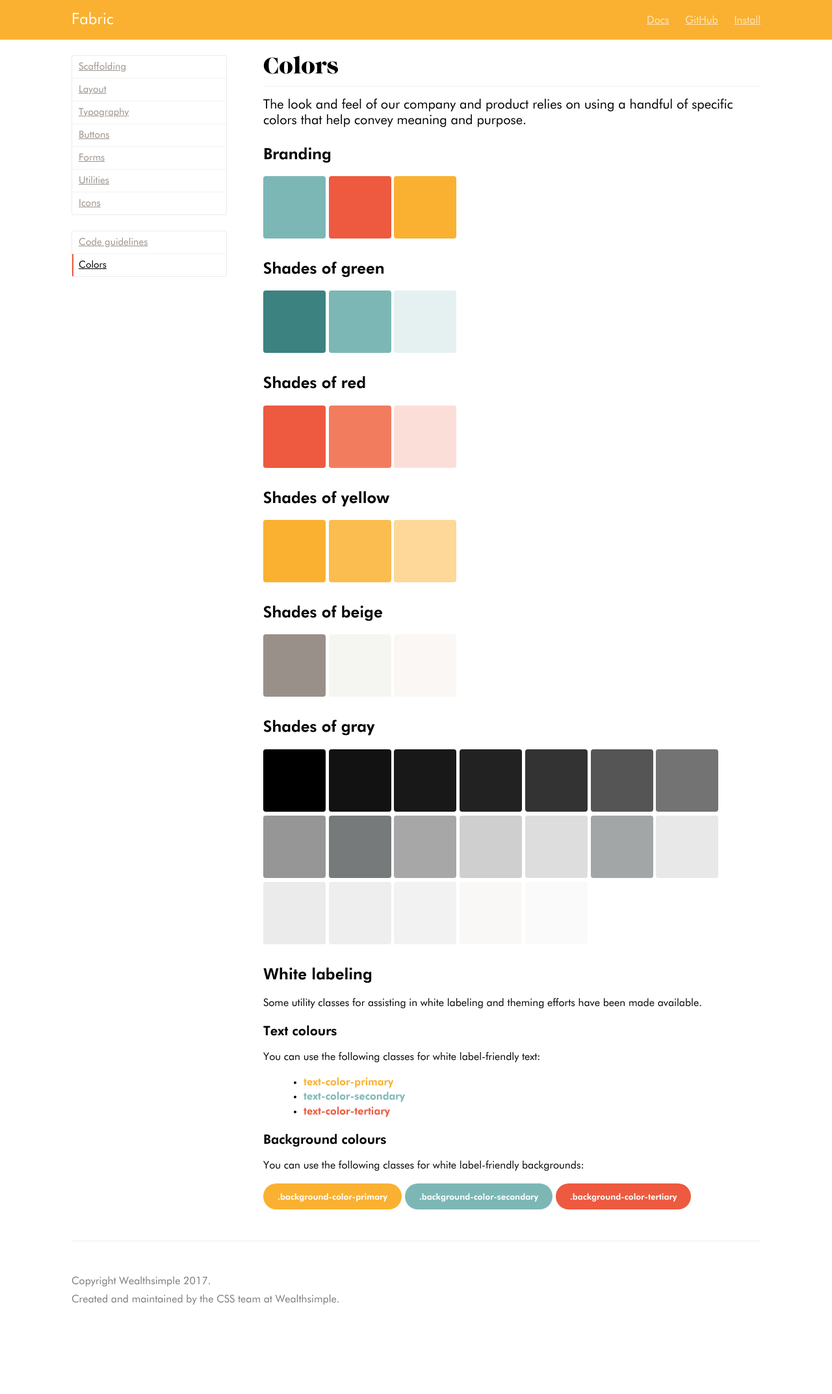
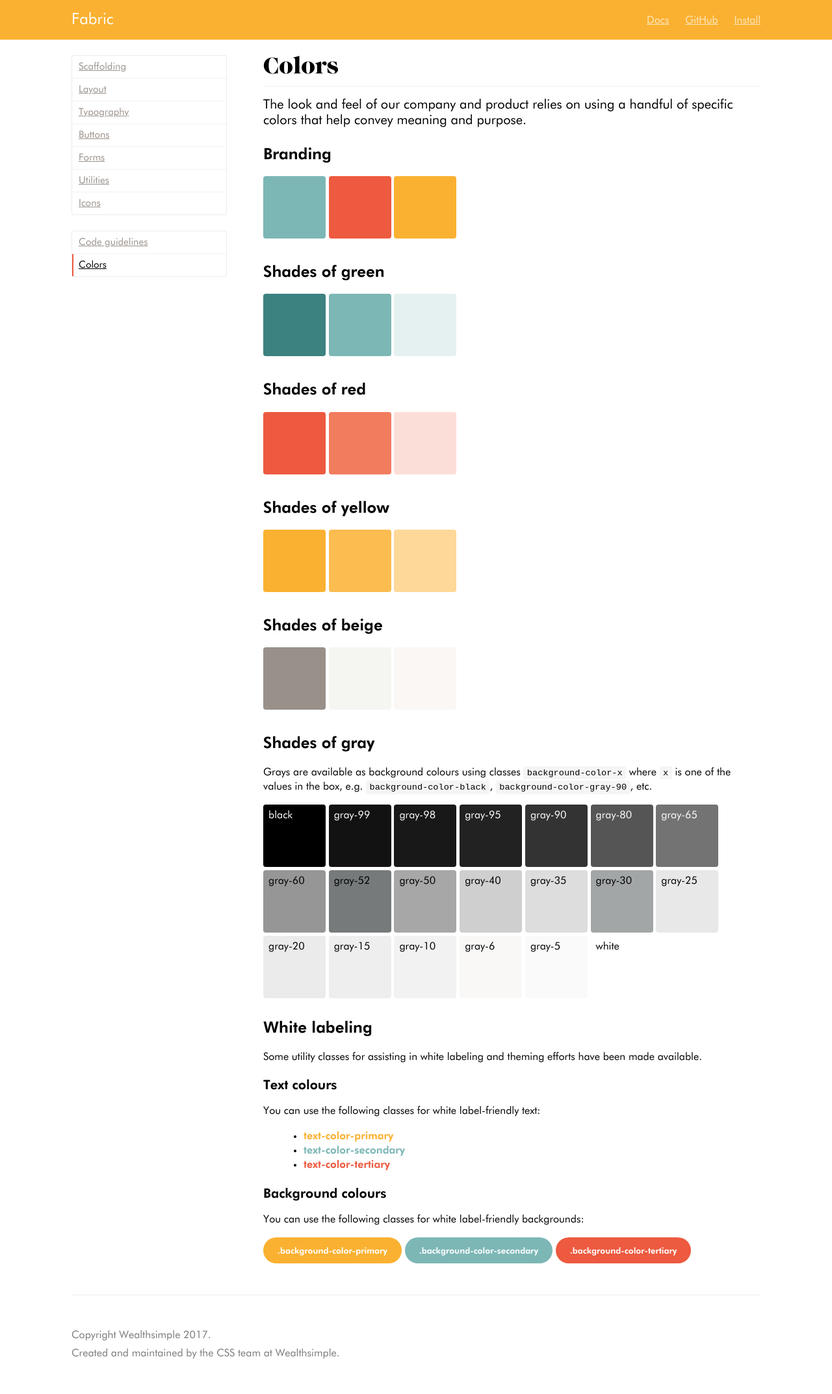
Before and after one commit to yusuf8ahmed/fabric, a Jekyll site: the page built from docs/colors.md, in a window 1280 px wide. Shown: the whole page at 65% size. Built offline with Jekyll 4.4.1, drawn with Linux system fonts in a browser that asks for light colours; before the commit the page ends 2062 px from its top, so only the background shows below that.

Commit message:
utility classes for gray backgrounds

```diff
--- a/docs/colors.md
+++ b/docs/colors.md
@@ -36,26 +36,28 @@
 
 ### Shades of gray
 
-<div class="swatch swatch-black"></div>
-<div class="swatch swatch-gray-99"></div>
-<div class="swatch swatch-gray-98"></div>
-<div class="swatch swatch-gray-95"></div>
-<div class="swatch swatch-gray-90"></div>
-<div class="swatch swatch-gray-80"></div>
-<div class="swatch swatch-gray-65"></div>
-<div class="swatch swatch-gray-60"></div>
-<div class="swatch swatch-gray-52"></div>
-<div class="swatch swatch-gray-50"></div>
-<div class="swatch swatch-gray-40"></div>
-<div class="swatch swatch-gray-35"></div>
-<div class="swatch swatch-gray-30"></div>
-<div class="swatch swatch-gray-25"></div>
-<div class="swatch swatch-gray-20"></div>
-<div class="swatch swatch-gray-15"></div>
-<div class="swatch swatch-gray-10"></div>
-<div class="swatch swatch-gray-6"></div>
-<div class="swatch swatch-gray-5"></div>
-<div class="swatch swatch-white"></div>
+Grays are available as background colours using classes `background-color-x` where `x` is one of the values in the box, e.g. `background-color-black`, `background-color-gray-90`, etc.
+
+<div class="swatch background-color-black text-white">black</div>
+<div class="swatch background-color-gray-99 text-white">gray-99</div>
+<div class="swatch background-color-gray-98 text-white">gray-98</div>
+<div class="swatch background-color-gray-95 text-white">gray-95</div>
+<div class="swatch background-color-gray-90 text-white">gray-90</div>
+<div class="swatch background-color-gray-80 text-white">gray-80</div>
+<div class="swatch background-color-gray-65 text-white">gray-65</div>
+<div class="swatch background-color-gray-60">gray-60</div>
+<div class="swatch background-color-gray-52">gray-52</div>
+<div class="swatch background-color-gray-50">gray-50</div>
+<div class="swatch background-color-gray-40">gray-40</div>
+<div class="swatch background-color-gray-35">gray-35</div>
+<div class="swatch background-color-gray-30">gray-30</div>
+<div class="swatch background-color-gray-25">gray-25</div>
+<div class="swatch background-color-gray-20">gray-20</div>
+<div class="swatch background-color-gray-15">gray-15</div>
+<div class="swatch background-color-gray-10">gray-10</div>
+<div class="swatch background-color-gray-6">gray-6</div>
+<div class="swatch background-color-gray-5">gray-5</div>
+<div class="swatch background-color-white">white</div>
 
 ### White labeling
 
--- a/docs/docs.scss
+++ b/docs/docs.scss
@@ -362,6 +362,9 @@
   width: 6rem;
   height: 6rem;
   border-radius: .25rem;
+  padding: 8px;
+  margin-bottom: 5px;
+  box-sizing: border-box;
 }
 
 .swatch-green { background-color: $color-green; }
@@ -376,26 +379,7 @@
 .swatch-faded-yellow { background-color: $color-faded-yellow; }
 .swatch-translucent-yellow { background-color: $color-translucent-yellow; }
 
-.swatch-black { background-color: $color-black; }
-.swatch-gray-99 { background-color: $color-gray-99; }
-.swatch-gray-98 { background-color: $color-gray-98; }
-.swatch-gray-95 { background-color: $color-gray-95; }
-.swatch-gray-90 { background-color: $color-gray-90; }
-.swatch-gray-80 { background-color: $color-gray-80; }
-.swatch-gray-65 { background-color: $color-gray-65; }
-.swatch-gray-60 { background-color: $color-gray-60; }
-.swatch-gray-52 { background-color: $color-gray-52; }
-.swatch-gray-50 { background-color: $color-gray-50; }
-.swatch-gray-40 { background-color: $color-gray-40; }
-.swatch-gray-35 { background-color: $color-gray-35; }
-.swatch-gray-30 { background-color: $color-gray-30; }
-.swatch-gray-25 { background-color: $color-gray-25; }
-.swatch-gray-20 { background-color: $color-gray-20; }
-.swatch-gray-15 { background-color: $color-gray-15; }
-.swatch-gray-10 { background-color: $color-gray-10; }
-.swatch-gray-6 { background-color: $color-gray-6; }
-.swatch-gray-5 { background-color: $color-gray-5; }
-.swatch-white { background-color: $color-white; }
+// Gray swatches use utility classes at _utilities.scss
 
 .swatch-light-beige { background-color: $color-light-beige; }
 .swatch-brown-5 { background-color: $color-brown-5; }
--- a/scss/_utilities.scss
+++ b/scss/_utilities.scss
@@ -130,6 +130,37 @@
   @include background-color-tertiary;
 }
 
+// Grays
+// If you add/remove these grays, don't forget to do the same in _variables.scss#L26
+$gray-backgrounds: (
+  color-white: $color-white,
+  color-gray-5: $color-gray-5,
+  color-gray-6: $color-gray-6,
+  color-gray-10: $color-gray-10,
+  color-gray-15: $color-gray-15,
+  color-gray-20: $color-gray-20,
+  color-gray-25: $color-gray-25,
+  color-gray-30: $color-gray-30,
+  color-gray-35: $color-gray-35,
+  color-gray-40: $color-gray-40,
+  color-gray-50: $color-gray-50,
+  color-gray-52: $color-gray-52,
+  color-gray-60: $color-gray-60,
+  color-gray-65: $color-gray-65,
+  color-gray-80: $color-gray-80,
+  color-gray-90: $color-gray-90,
+  color-gray-95: $color-gray-95,
+  color-gray-98: $color-gray-98,
+  color-gray-99: $color-gray-99,
+  color-black: $color-black
+);
+
+@each $key, $value in $gray-backgrounds {
+  .background-#{$key} {
+    background-color: $value;
+  }
+}
+
 
 // Text colours
 @mixin text-color-primary {
--- a/scss/_variables.scss
+++ b/scss/_variables.scss
@@ -22,6 +22,7 @@
 
 $margin-vertical: 15px;
 
+// If you add/remove these grays, don't forget to do the same in _utilities.scss#L134
 $color-gray-5: #fafafa;
 $color-gray-6: #f9f8f7;
 $color-gray-10: #f2f2f2;
```
